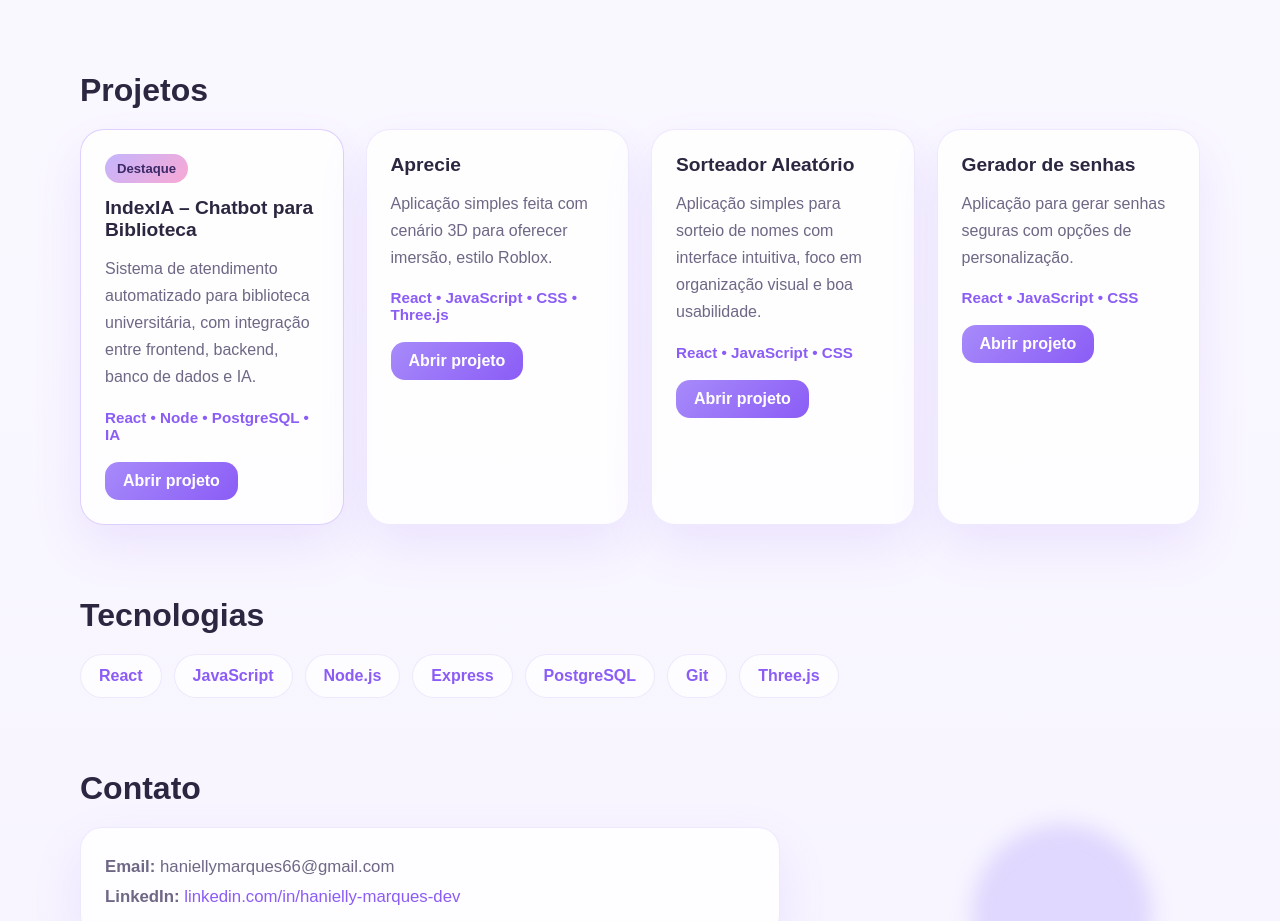
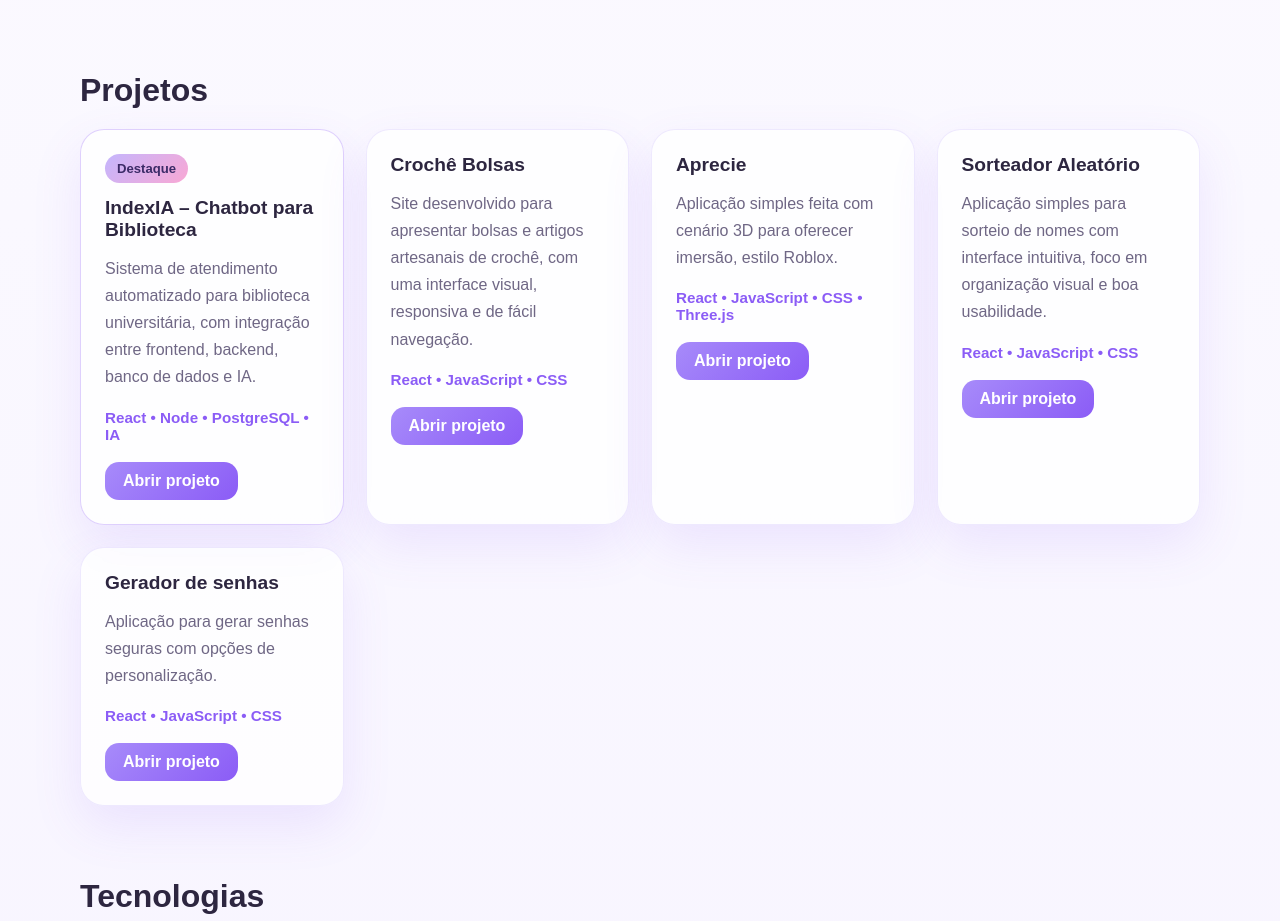
Before and after one commit to haniellymarquesdeveloper-web/Portfolio, a React (Vite) app: page / in a window 1280 px wide. Shown: the part 940-1861 px from the top of the page. Built offline with nearby package versions, Linux system fonts and the light colour scheme.

Commit message:
acrescentando mais um projeto

```diff
--- a/src/App.jsx
+++ b/src/App.jsx
@@ -16,9 +16,11 @@ export default function App() {
         <section className="hero">
           <div className="hero-text fade-up">
             <span className="tag">Portfólio • Frontend Developer</span>
+
             <h1>
               Hanielly <span>Marques</span>
             </h1>
+
             <p>
               Desenvolvedora Frontend focada em criar interfaces bonitas,
               funcionais e soluções reais com React e Node.js.
@@ -45,7 +47,9 @@ export default function App() {
           <div className="hero-card fade-up delay-1">
             <div className="mini-card">
               <p className="mini-title">Projeto em destaque</p>
+
               <h3>IndexIA</h3>
+
               <p>
                 Chatbot para biblioteca acadêmica com frontend, backend, banco
                 de dados e integração com IA.
@@ -56,6 +60,7 @@ export default function App() {
 
         <section className="about fade-up delay-2">
           <h2>Sobre mim</h2>
+
           <p>
             Sou desenvolvedora focada em frontend, com experiência na construção
             de sistemas completos. Atualmente desenvolvo soluções reais, como o
@@ -70,13 +75,17 @@ export default function App() {
           <div className="projects-grid">
             <div className="project-card featured">
               <div className="project-badge">Destaque</div>
+
               <h3>IndexIA – Chatbot para Biblioteca</h3>
+
               <p>
                 Sistema de atendimento automatizado para biblioteca
                 universitária, com integração entre frontend, backend, banco de
                 dados e IA.
               </p>
+
               <span>React • Node • PostgreSQL • IA</span>
+
               <div className="project-link">
                 <a
                   href="https://indexia.onrender.com/"
@@ -89,11 +98,37 @@ export default function App() {
             </div>
 
             <div className="project-card">
+              <h3>Crochê Bolsas</h3>
+
+              <p>
+                Site desenvolvido para apresentar bolsas e artigos artesanais de
+                crochê, com uma interface visual, responsiva e de fácil
+                navegação.
+              </p>
+
+              <span>React • JavaScript • CSS</span>
+
+              <div className="project-link">
+                <a
+                  href="https://croche-bolsas.onrender.com/"
+                  target="_blank"
+                  rel="noreferrer"
+                >
+                  Abrir projeto
+                </a>
+              </div>
+            </div>
+
+            <div className="project-card">
               <h3>Aprecie</h3>
+
               <p>
-                Aplicação simples feita com cenário 3D para oferecer imersão, estilo Roblox.
+                Aplicação simples feita com cenário 3D para oferecer imersão,
+                estilo Roblox.
               </p>
+
               <span>React • JavaScript • CSS • Three.js</span>
+
               <div className="project-link">
                 <a
                   href="https://haniellymarquesdeveloper-web.github.io/Aprecie/"
@@ -107,11 +142,14 @@ export default function App() {
 
             <div className="project-card">
               <h3>Sorteador Aleatório</h3>
+
               <p>
                 Aplicação simples para sorteio de nomes com interface intuitiva,
                 foco em organização visual e boa usabilidade.
               </p>
+
               <span>React • JavaScript • CSS</span>
+
               <div className="project-link">
                 <a
                   href="https://haniellymarquesdeveloper-web.github.io/sorteador-web/"
@@ -125,10 +163,13 @@ export default function App() {
 
             <div className="project-card">
               <h3>Gerador de senhas</h3>
+
               <p>
                 Aplicação para gerar senhas seguras com opções de personalização.
               </p>
+
               <span>React • JavaScript • CSS</span>
+
               <div className="project-link">
                 <a
                   href="https://haniellymarquesdeveloper-web.github.io/gerador-senhas"
@@ -144,6 +185,7 @@ export default function App() {
 
         <section className="skills fade-up delay-4">
           <h2>Tecnologias</h2>
+
           <div className="skills-list">
             <span>React</span>
             <span>JavaScript</span>
@@ -157,10 +199,12 @@ export default function App() {
 
         <section className="contact fade-up delay-5" id="contact">
           <h2>Contato</h2>
+
           <div className="contact-box">
             <p>
               <strong>Email:</strong> haniellymarques66@gmail.com
             </p>
+
             <p>
               <strong>LinkedIn:</strong>{" "}
               <a
```
